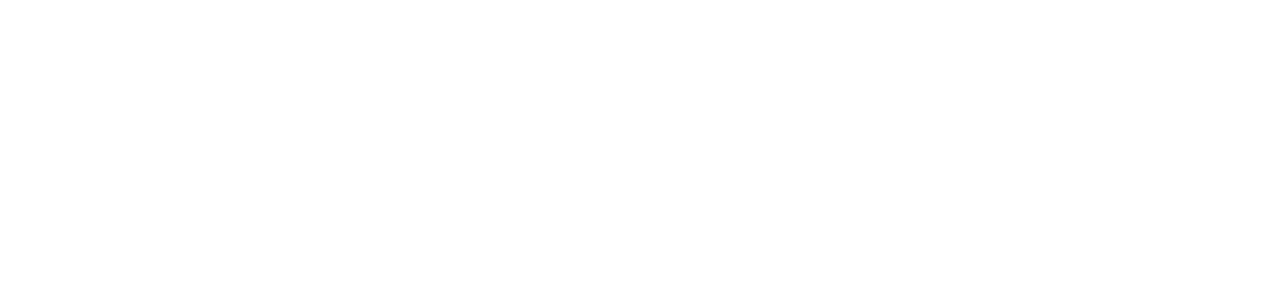
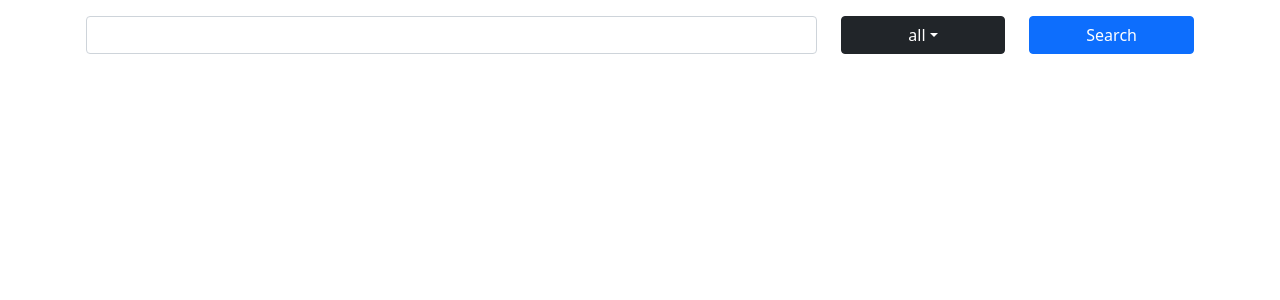
Before and after one commit to Favious/search-and-selector, a React (Create React App) app: page / in a window 1280 px wide. Shown: the top 300 px of the page. Built offline with nearby package versions, Linux system fonts and the light colour scheme.

Commit message:
Add dropdown list items and functionallity with hooks

```diff
--- a/src/components/MainComponent.tsx
+++ b/src/components/MainComponent.tsx
@@ -1,5 +1,70 @@
+import "bootstrap/dist/css/bootstrap.min.css";
+import { Dropdown, Form, Button } from "react-bootstrap";
+import { useState } from "react";
+import ITunesElementService from "../services/iTunesElement.service";
+import ITunesElementType from "../types/iTunesElement.type";
+
 const MainComponent = () => {
-  return <></>;
+  let searchTerms = "";
+  const [entitySelection, setEntitySelection] = useState("all");
+
+  return (
+    <div className="container p-3">
+      <div className="row">
+        <div className="col-8">
+          <Form.Control type="text" id="inputRequestTerms" />
+        </div>
+        <div className="col-2">
+          <Dropdown>
+            <Dropdown.Toggle
+              className="col-12"
+              variant="dark"
+              id="dropdown-basic"
+            >
+              {entitySelection}
+            </Dropdown.Toggle>
+            <Dropdown.Menu>
+              <Dropdown.Item onClick={() => setEntitySelection("all")}>
+                all
+              </Dropdown.Item>
+              <Dropdown.Item onClick={() => setEntitySelection("movie")}>
+                movie
+              </Dropdown.Item>
+              <Dropdown.Item onClick={() => setEntitySelection("podcast")}>
+                podcast
+              </Dropdown.Item>
+              <Dropdown.Item onClick={() => setEntitySelection("music")}>
+                music
+              </Dropdown.Item>
+              <Dropdown.Item onClick={() => setEntitySelection("musicVideo")}>
+                musicVideo
+              </Dropdown.Item>
+              <Dropdown.Item onClick={() => setEntitySelection("audiobook")}>
+                audiobook
+              </Dropdown.Item>
+              <Dropdown.Item onClick={() => setEntitySelection("shortFilm")}>
+                shortFilm
+              </Dropdown.Item>
+              <Dropdown.Item onClick={() => setEntitySelection("tvShow")}>
+                tvShow
+              </Dropdown.Item>
+              <Dropdown.Item onClick={() => setEntitySelection("software")}>
+                software
+              </Dropdown.Item>
+              <Dropdown.Item onClick={() => setEntitySelection("ebook")}>
+                ebook
+              </Dropdown.Item>
+            </Dropdown.Menu>
+          </Dropdown>
+        </div>
+        <div className="col-2">
+          <Button className="col-12" variant="primary">
+            Search
+          </Button>
+        </div>
+      </div>
+    </div>
+  );
 };
 
 export default MainComponent;
```
